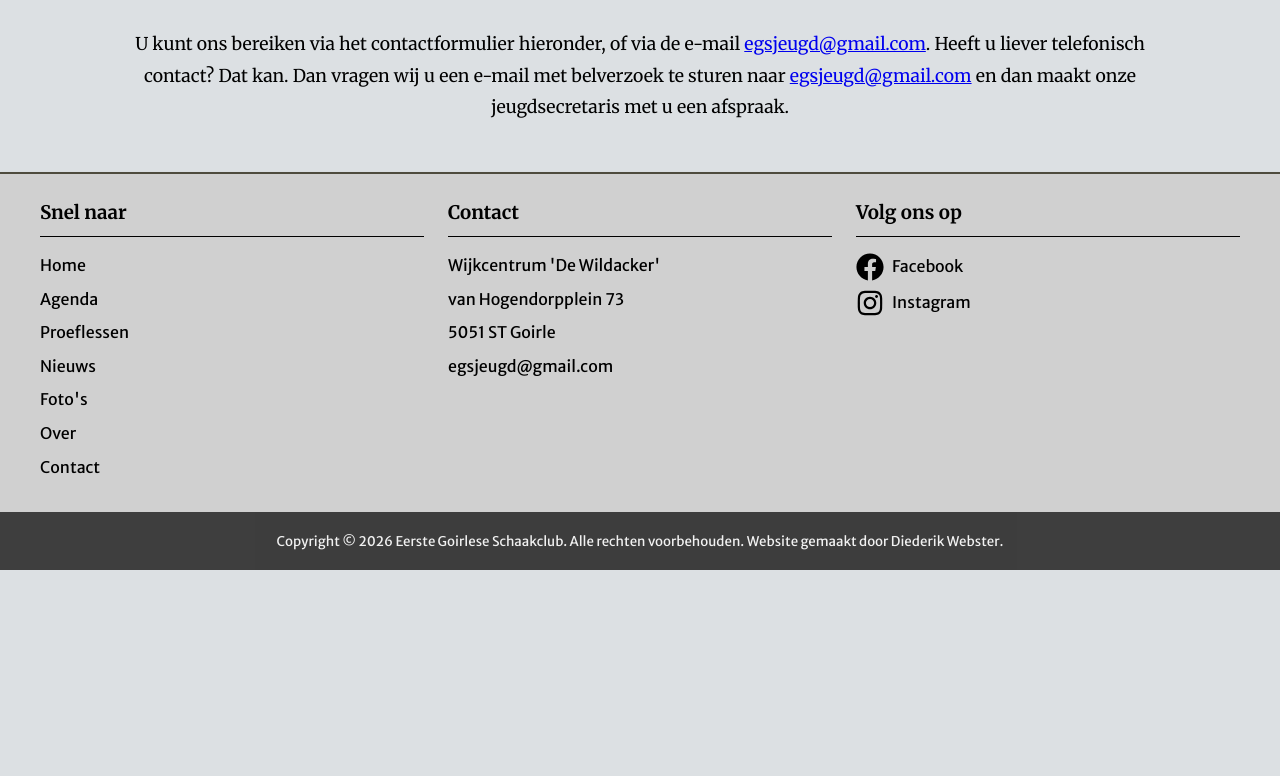
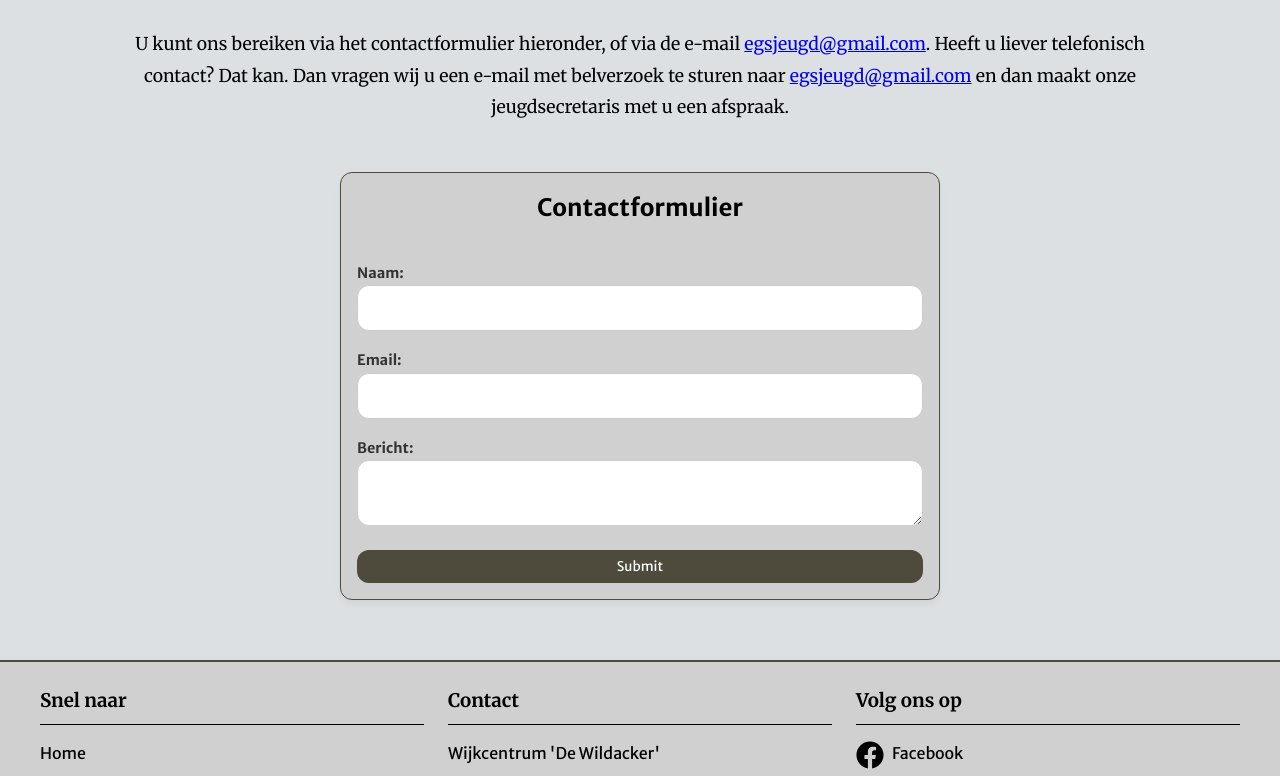
Before and after one commit to CodingDiederik/EGS-Website, a Next.js app: page /contact in a window 1280 px wide. Shown: the part 639-1415 px from the top of the page. Before the commit the page ends 1209 px from the top, so only its background shows below. Built offline with nearby package versions, Linux system fonts and the light colour scheme.

Commit message:
feature: add general form component

```diff
--- /dev/null
+++ b/src/app/contact/constants.ts
@@ -0,0 +1,19 @@
+import { FormField } from '@/lib/common/form';
+
+export const CONTACT_FORM_FIELDS: FormField[] = [
+  {
+    label: 'Naam',
+    type: 'text',
+    required: true,
+  },
+  {
+    label: 'Email',
+    type: 'email',
+    required: true,
+  },
+  {
+    label: 'Bericht',
+    type: 'textarea',
+    required: true,
+  },
+];
--- a/src/app/contact/page.tsx
+++ b/src/app/contact/page.tsx
@@ -1,14 +1,21 @@
 import Introduction from '@/components/common/IntroductionImage/IntroductionImage';
 import TextSection from '@/components/common/TextSection/TextSection';
+import Form, { FormValues } from '@/components/common/Form/Form';
 import './page.css';
+import { CONTACT_FORM_FIELDS } from './constants';
 
 export default function Contact() {
+  async function handleContactFormSubmit(data: FormValues) {
+    'use server';
+    // Handle form submission logic here, e.g., send data to an API or email service
+    console.log('Contact form submitted:', data);
+  }
+
   return (
     <div className="image-text">
       {/* Default introduction component*/}
       <Introduction text="Contact" />
 
-      {/* Explanation about proeflessen */}
       <TextSection
         text={
           <>
@@ -31,6 +38,12 @@ export default function Contact() {
           </>
         }
       />
+
+      <Form
+        formFields={CONTACT_FORM_FIELDS}
+        header="Contactformulier"
+        onSubmit={handleContactFormSubmit}
+      />
     </div>
   );
 }
--- /dev/null
+++ b/src/components/common/Form/Form.module.css
@@ -0,0 +1,114 @@
+.formContainer {
+  max-width: 600px;
+  margin: 0px auto 60px auto;
+  padding: var(--spacing-medium);
+  background-color: var(--background-secondary);
+  border: 1px solid var(--accent-primary);
+  border-radius: var(--border-radius);
+  box-shadow: 0 4px 6px rgba(0, 0, 0, 0.05);
+}
+
+.heading {
+  margin-bottom: var(--spacing-medium);
+  text-align: center;
+  font-family: var(--font-secondary);
+  color: var(--font-primary);
+}
+
+.form {
+  display: flex;
+  flex-direction: column;
+  gap: var(--spacing-medium);
+}
+
+.label {
+  font-family: var(--font-secondary);
+  font-weight: 600;
+  font-size: 0.9rem;
+  color: #333;
+}
+
+.input,
+.textarea {
+  padding: 0.75rem;
+  border: 1px solid #ccc;
+  border-radius: var(--border-radius);
+  font-family: var(--font-primary);
+  font-size: 1rem;
+  transition:
+    border-color 0.2s,
+    box-shadow 0.2s;
+  width: 100%;
+  box-sizing: border-box;
+}
+
+.select {
+  width: 100%;
+  padding: 0.75rem 2.75rem 0.75rem 0.75rem;
+  border: 1px solid #ccc;
+  border-radius: var(--border-radius);
+  font-family: var(--font-primary);
+  font-size: 1rem;
+  background-color: #fff;
+  appearance: none;
+  background-image:
+    linear-gradient(45deg, transparent 50%, #333 50%),
+    linear-gradient(135deg, #333 50%, transparent 50%),
+    linear-gradient(to right, #ccc, #ccc);
+  background-position:
+    calc(100% - 22px) 50%,
+    calc(100% - 16px) 50%,
+    calc(100% - 2.5rem) 50%;
+  background-size:
+    6px 6px,
+    6px 6px,
+    1px 1.5rem;
+  background-repeat: no-repeat;
+  transition:
+    border-color 0.2s,
+    box-shadow 0.2s,
+    background-color 0.2s;
+  cursor: pointer;
+  box-sizing: border-box;
+}
+
+.input:focus,
+.textarea:focus {
+  outline: none;
+  border-color: var(--accent-secondary);
+  box-shadow: 0 0 0 3px rgba(237, 211, 99, 0.1);
+}
+
+.select:focus {
+  outline: none;
+  border-color: var(--accent-secondary);
+  box-shadow: 0 0 0 3px rgba(237, 211, 99, 0.1);
+}
+
+.select:hover {
+  border-color: var(--accent-secondary);
+}
+
+.select:disabled {
+  cursor: not-allowed;
+  background-color: #f5f5f5;
+}
+
+.statusMessage {
+  padding: 0.75rem;
+  border-radius: var(--border-radius);
+  font-size: 0.9rem;
+  text-align: center;
+}
+
+.success {
+  background-color: #d1fae5;
+  color: #065f46;
+  border: 1px solid #a7f3d0;
+}
+
+.error {
+  background-color: #fee2e2;
+  color: #991b1b;
+  border: 1px solid #fecaca;
+}
--- /dev/null
+++ b/src/components/common/Form/Form.tsx
@@ -0,0 +1,69 @@
+'use client';
+import { FormField } from '@/lib/common/form';
+import styles from './Form.module.css';
+
+/* eslint-disable @typescript-eslint/no-explicit-any */
+export type FormValues = Record<string, any>;
+
+const Form = ({
+  formFields,
+  header,
+  onSubmit,
+}: {
+  formFields: FormField[];
+  header: string;
+  onSubmit: (data: FormValues) => void;
+}) => {
+  const handleSubmit = (event: React.FormEvent<HTMLFormElement>) => {
+    event.preventDefault();
+
+    const formData = new FormData(event.currentTarget);
+    const data: FormValues = Object.fromEntries(formData.entries());
+
+    onSubmit(data);
+  };
+
+  return (
+    <div className={styles.formContainer}>
+      <form className={styles.form} onSubmit={handleSubmit}>
+        <h2 className={styles.heading}>{header}</h2>
+        {formFields.map((field, index) => (
+          <div key={index}>
+            <label className={styles.label}>
+              {field.label + ':'}
+              {field.type === 'textarea' ? (
+                <textarea
+                  name={field.label}
+                  required={field.required}
+                  className={styles.textarea}
+                />
+              ) : field.type === 'select' ? (
+                <select
+                  name={field.label}
+                  required={field.required}
+                  className={styles.select}
+                >
+                  {field.options?.map((option, idx) => (
+                    <option key={idx} value={option} className={styles.option}>
+                      {option}
+                    </option>
+                  ))}
+                </select>
+              ) : (
+                <input
+                  type={field.type}
+                  name={field.label}
+                  required={field.required}
+                  className={styles.input}
+                />
+              )}
+            </label>
+          </div>
+        ))}
+        <button type="submit">Submit</button>
+      </form>
+    </div>
+  );
+};
+
+export default Form;
--- /dev/null
+++ b/src/lib/common/form.ts
@@ -0,0 +1,8 @@
+export type FieldType = 'text' | 'email' | 'textarea' | 'select';
+
+export type FormField = {
+  label: string;
+  type: FieldType;
+  required: boolean;
+  options?: string[]; // for select type
+};
```
